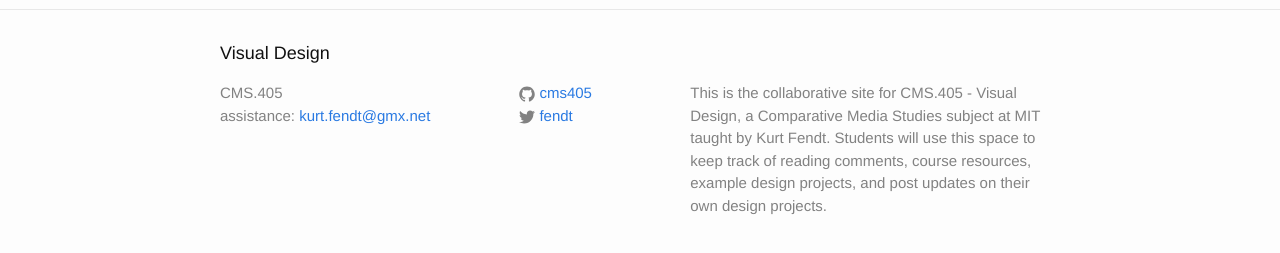
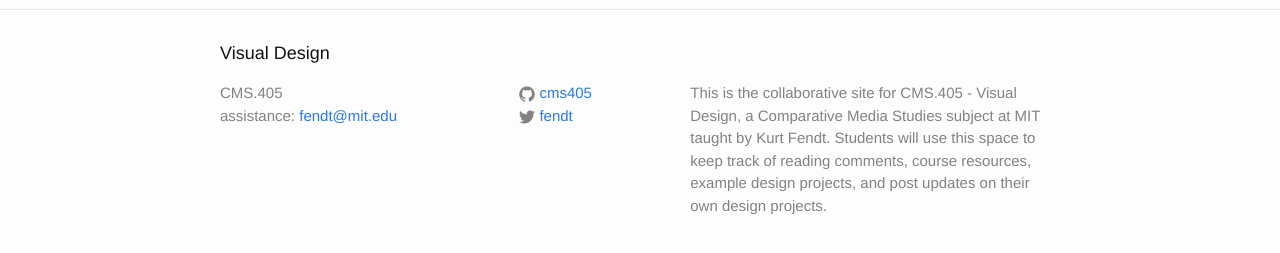
Before and after one commit to cms635/cms405.github.io, a Jekyll site: the page built from index.html, in a window 1280 px wide. Shown: the part 572-825 px from the top of the page. Built offline with Jekyll 4.4.1, drawn with Linux system fonts in a browser that asks for light colours.

Commit message:
Update _config.yml
Changed email address

```diff
--- a/_config.yml
+++ b/_config.yml
@@ -2,7 +2,7 @@
 title: "CMS.405"
 full_name: "CMS.405 – Visual Design"
 name: "Visual Design"
-email: kurt.fendt@gmx.net
+email: fendt@mit.edu
 description: > # this means to ignore newlines until "baseurl:"
   This is the collaborative site for CMS.405 - Visual Design, a Comparative Media Studies subject at MIT taught by Kurt Fendt. Students will
   use this space to keep track of reading comments, course resources, example
```
